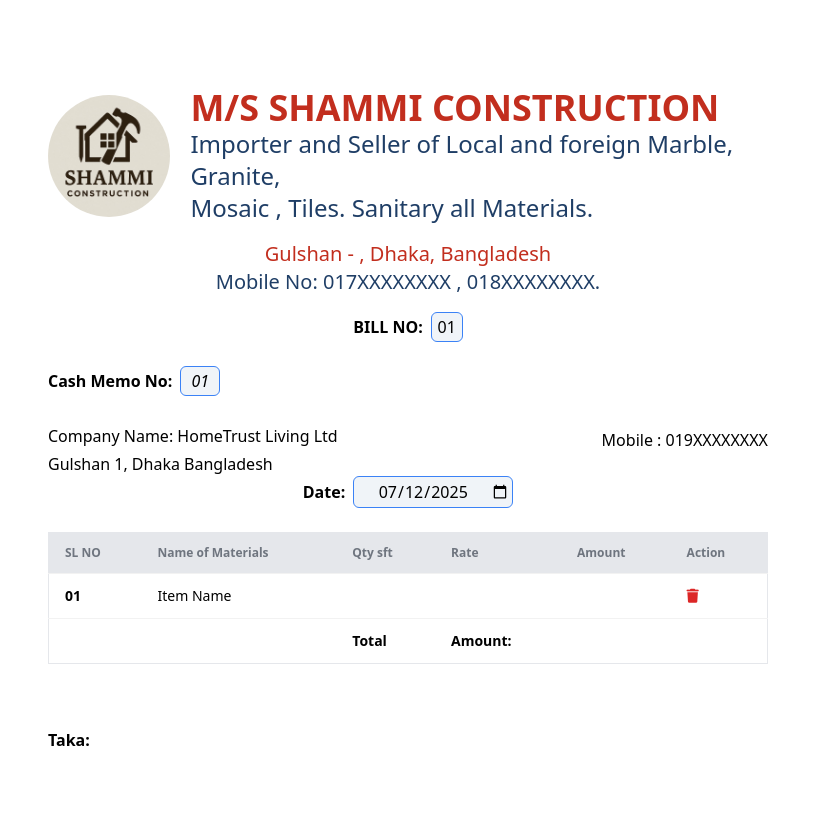
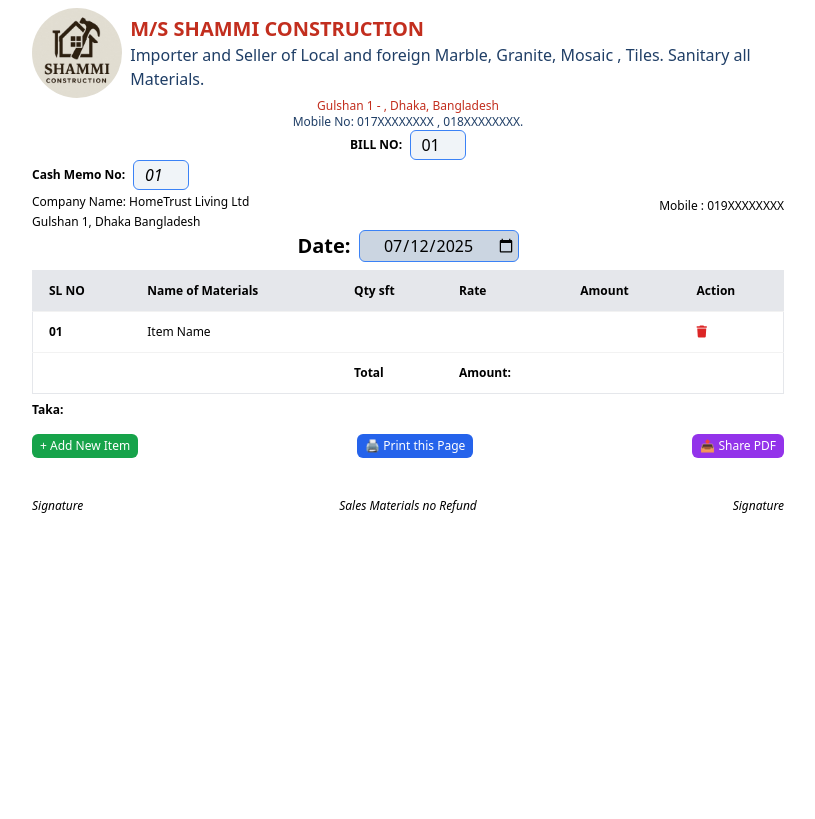
Before and after one commit to Raihan1018/invoice-generator, a plain HTML site: page index.html in a window 1280 px wide. Shown: the top 819 px of the page, without its empty margins (232-1047 px from the left). Drawn offline with nearby package versions, Linux system fonts and the light colour scheme.

Commit message:
gap fixed

```diff
--- a/index.html
+++ b/index.html
@@ -20,88 +20,82 @@
     <link rel="stylesheet" href="css/style.css" />
   </head>
   <body class="bg-white text-black font-sans">
-    <div
-      id="invoice"
-      class="container mx-auto max-w-screen-md my-10 p-6 bg-white"
-    >
+    <div id="invoice" class="container mx-auto max-w-screen-md p-2 bg-white">
       <!-- Header -->
-      <div class="flex items-center justify-start space-x-5 mb-4 mt-6">
-        <img class="w-[17%] rounded-full" src="./images/logo.jpg" alt="Logo" />
+      <div class="flex items-center justify-start space-x-2">
+        <img class="w-[12%] rounded-full" src="./images/logo.jpg" alt="Logo" />
         <div>
-          <h1 class="text-4xl text-[#C22E1E] font-semibold">
+          <h1 class="text-xl text-[#C22E1E] font-semibold">
             M/S SHAMMI CONSTRUCTION
           </h1>
-          <h2 class="text-2xl text-[#1F3E66]">
-            Importer and Seller of Local and foreign Marble, Granite,
-          </h2>
-          <h2 class="text-2xl text-[#1F3E66]">
-            Mosaic , Tiles. Sanitary all Materials.
+          <h2 class="text-[#1F3E66]">
+            Importer and Seller of Local and foreign Marble, Granite, Mosaic ,
+            Tiles. Sanitary all Materials.
           </h2>
         </div>
       </div>
-
-      <h3 class="text-xl text-[#C22E1E] text-center">
-        Gulshan - , Dhaka, Bangladesh
+      <h3 class="text-xs text-[#C22E1E] text-center">
+        Gulshan 1 - , Dhaka, Bangladesh
       </h3>
-      <h4 class="text-xl text-[#1F3E66] text-center">
+      <h4 class="text-xs text-[#1F3E66] text-center">
         Mobile No: 017XXXXXXXX , 018XXXXXXXX.
       </h4>
 
       <!-- BILL NO -->
-      <div class="text-center mt-4 no-print-share">
+      <div class="text-center no-print-share">
         <div class="inline-flex items-center space-x-2 justify-center">
-          <span class="font-semibold">BILL NO:</span>
+          <span class="font-semibold text-xs">BILL NO:</span>
           <input
             id="bill-no"
-            type="text"
+            type="number"
             value="01"
-            class="input-user-friendly w-8"
+            class="input-user-friendly w-14"
             aria-label="Bill Number"
           />
         </div>
       </div>
 
       <!-- Cash Memo No and Date side by side -->
-      <div
-        class="mt-6 space-y-2 no-print-share flex justify-between items-center"
-      >
+      <div class="space-y-2 no-print-share flex justify-between items-center">
         <div class="flex items-center space-x-2 justify-center">
-          <label for="cash-memo-no" class="font-semibold">Cash Memo No:</label>
+          <label for="cash-memo-no" class="font-semibold text-xs"
+            >Cash Memo No:</label
+          >
           <input
             id="cash-memo-no"
-            type="text"
+            type="number"
             value="01"
-            class="input-user-friendly italic w-10"
+            class="input-user-friendly italic w-14"
             aria-label="Cash Memo Number"
           />
         </div>
       </div>
 
       <!-- Company Info -->
-      <div class="mt-6 space-y-2 flex justify-between items-center">
-        <h2>Company Name: HomeTrust Living Ltd</h2>
-        <h3>Mobile : 019XXXXXXXX</h3>
+      <div class="space-y-2 flex justify-between items-center">
+        <h2 class="text-xs">Company Name: HomeTrust Living Ltd</h2>
+        <h3 class="text-xs">Mobile : 019XXXXXXXX</h3>
       </div>
 
       <div>
-        <h2>Gulshan 1, Dhaka Bangladesh</h2>
+        <h2 class="text-xs">Gulshan 1, Dhaka Bangladesh</h2>
       </div>
 
       <!-- date -->
       <div class="flex items-center space-x-2 justify-center">
-        <label for="date" class="font-semibold">Date:</label>
+        <label for="date" class="font-semibold text-xl">Date:</label>
         <input
           id="date"
           type="date"
-          class="input-user-friendly w-40"
+          class="input-user-friendly w-40 bg-slate-300"
           aria-label="Date"
         />
       </div>
 
       <!-- Table -->
-      <div class="mt-6 overflow-x-auto">
+      <div class="mt-2 overflow-x-auto">
         <table class="table w-full border">
-          <thead class="bg-gray-200">
+          <thead class="bg-gray-200 text-black text-xs">
             <tr>
               <th>SL NO</th>
               <th>Name of Materials</th>
@@ -111,7 +105,7 @@
               <th class="print:hidden">Action</th>
             </tr>
           </thead>
-          <tbody id="table-body">
+          <tbody id="table-body" class="text-black text-xs">
             <tr>
               <th>01</th>
               <td contenteditable="true">Item Name</td>
@@ -126,7 +120,7 @@
               <td></td>
               <td class="print:hidden">
                 <i
-                  class="fa-solid fa-trash text-red-600 cursor-pointer"
+                  class="fa-solid fa-trash text-red-600 cursor-pointer text-xs"
                   onclick="deleteRow(this)"
                 ></i>
               </td>
@@ -134,37 +128,37 @@
             <tr id="total-row">
               <th></th>
               <td></td>
-              <td class="font-semibold">Total</td>
-              <td class="font-semibold">Amount:</td>
+              <td class="font-semibold text-xs text-black">Total</td>
+              <td class="font-semibold text-black text-xs">Amount:</td>
               <td id="total-amount" class="font-semibold"></td>
               <td class="print:hidden"></td>
             </tr>
           </tbody>
         </table>
 
-        <h2 class="font-semibold my-16">
-          Taka: <span class="italic" id="amount-in-words"></span>
+        <h2 class="font-semibold my-2 text-xs">
+          Taka: <span class="italic text-xs" id="amount-in-words"></span>
         </h2>
       </div>
 
       <!-- Buttons -->
-      <div class="flex justify-between mt-4 print:hidden space-x-2">
+      <div class="flex justify-between mt-2 print:hidden space-x-2">
         <button
           onclick="addRow()"
-          class="px-4 py-2 bg-green-600 text-white rounded-md hover:bg-green-700"
+          class="px-2 py-1 bg-green-600 text-white rounded-md hover:bg-green-700 text-xs"
         >
           + Add New Item
         </button>
         <button
           onclick="window.print()"
-          class="px-4 py-2 bg-blue-600 text-white rounded-md hover:bg-blue-700"
+          class="px-2 py-1 bg-blue-600 text-white rounded-md hover:bg-blue-700 text-xs"
         >
           🖨️ Print this Page
         </button>
 
         <button
           id="share-btn"
-          class="px-4 py-2 bg-purple-600 text-white rounded-md hover:bg-purple-700"
+          class="px-2 py-1 bg-purple-600 text-white rounded-md hover:bg-purple-700 text-xs"
           title="Share M/S SHAMMI CONSTRUCTION PDF"
         >
           📤 Share PDF
@@ -172,10 +166,10 @@
       </div>
 
       <!-- Footer -->
-      <div class="flex justify-between mt-20">
-        <h2 class="italic">Signature</h2>
-        <h2 class="italic">Sales Materials no Refund</h2>
-        <h2 class="italic">Signature</h2>
+      <div class="flex justify-between mt-10">
+        <h2 class="italic text-xs">Signature</h2>
+        <h2 class="italic text-xs">Sales Materials no Refund</h2>
+        <h2 class="italic text-xs">Signature</h2>
       </div>
     </div>
 
```
